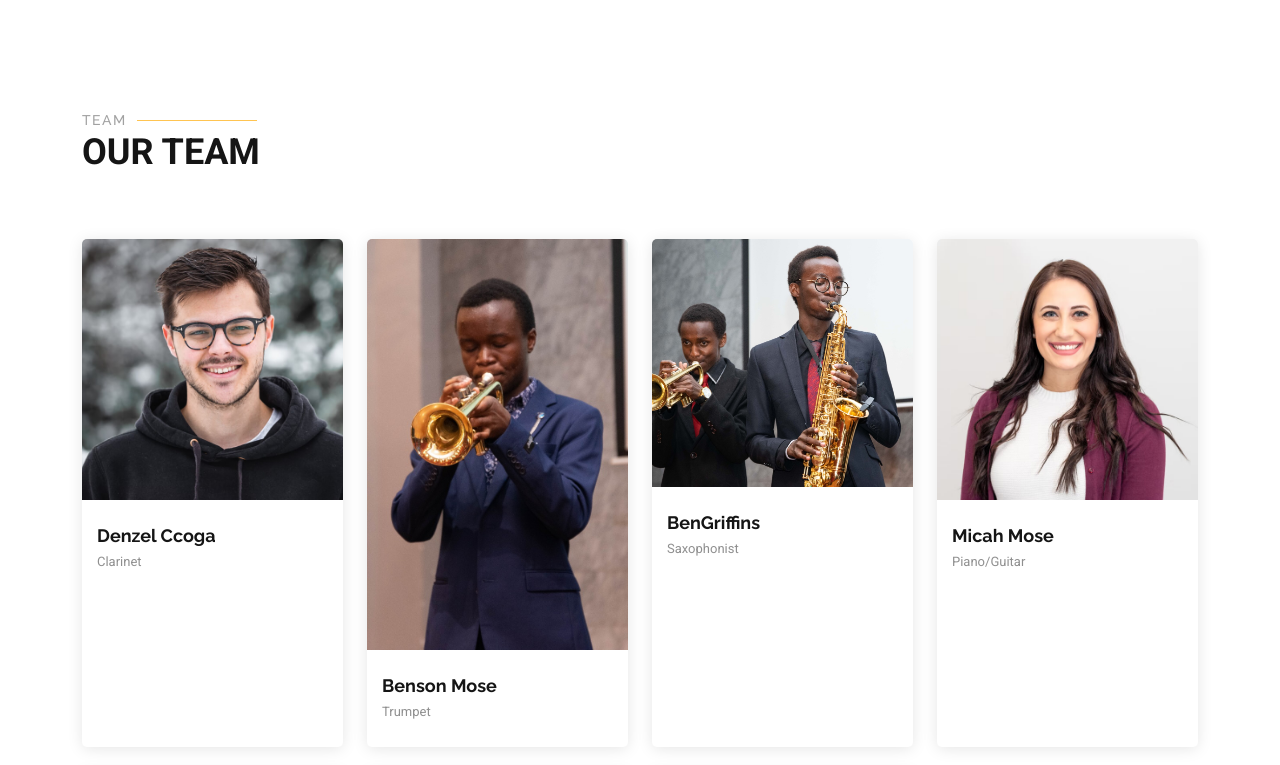
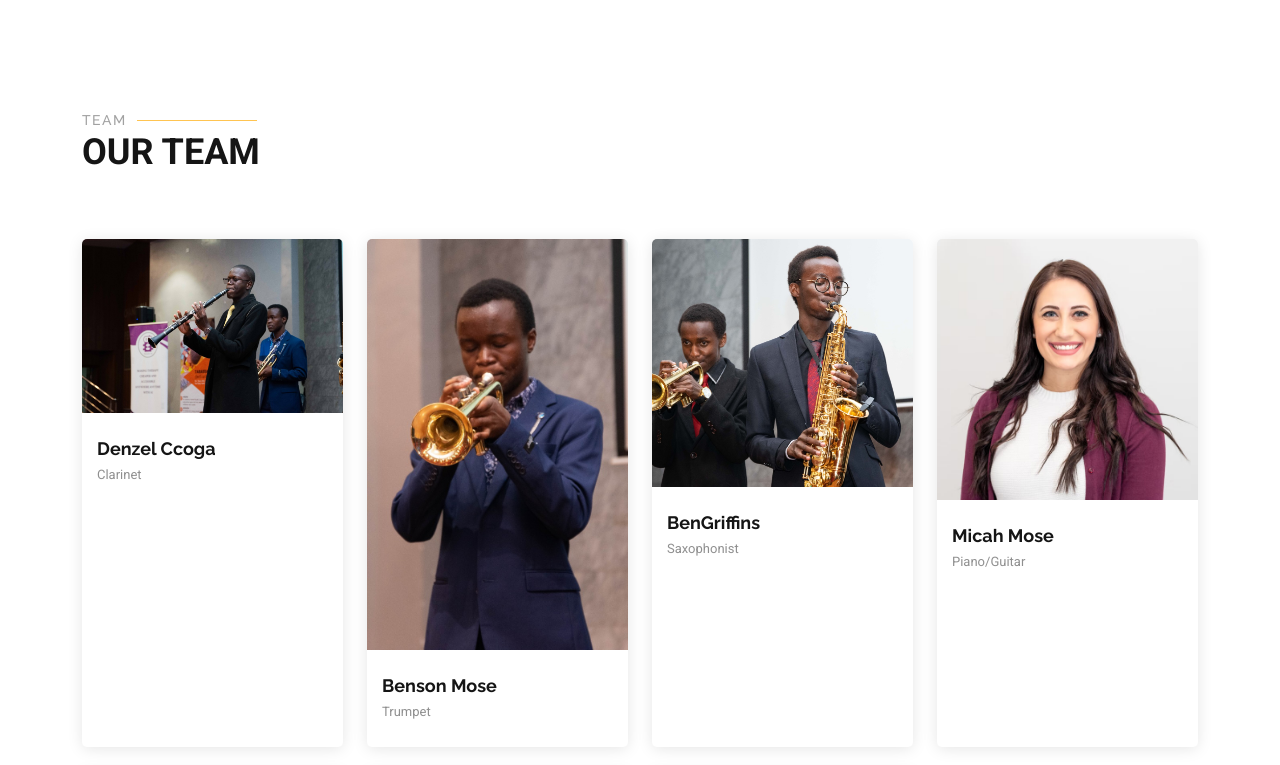
Before and after one commit to Bemos26/Black-Swing, a Django app: page / in a window 1280 px wide. Shown: the part 3158-3923 px from the top of the page. Run offline with Django 5.2, Linux system fonts and the light colour scheme; data comes from the database, SQL or seed files in the repository; both versions use the stored data as it was after the commit; data that the repository does not hold is empty; some libraries are stand-ins or nearby versions.

Commit message:
Update Denzel Ccoga profile photo

```diff
--- a/templates/core/index.html
+++ b/templates/core/index.html
@@ -284,7 +284,7 @@
       <div class="col-lg-3 col-md-6 d-flex align-items-stretch" data-aos="fade-up" data-aos-delay="100">
         <div class="team-member">
           <div class="member-img">
-            <img src="{% static 'img/team/team-1.jpg' %}" class="img-fluid" alt="">
+            <img src="{% static 'img/team/denzel_ccoga.jpg' %}" class="img-fluid" alt="">
           </div>
           <div class="member-info">
             <h4>Denzel Ccoga</h4>
--- a/templates/dashboard/admin_dashboard.html
+++ b/templates/dashboard/admin_dashboard.html
@@ -272,6 +272,7 @@
                                     <div>
                                         <strong>
                                             {{ teacher.user.first_name }}
+                                            <br>
                                             {{ teacher.user.last_name }}
                                         </strong>
                                         <div class="small text-muted">{{ teacher.role }}</div>
```
Also changed, not shown: db.sqlite3, static/img/team/denzel_ccoga.jpg (added).
